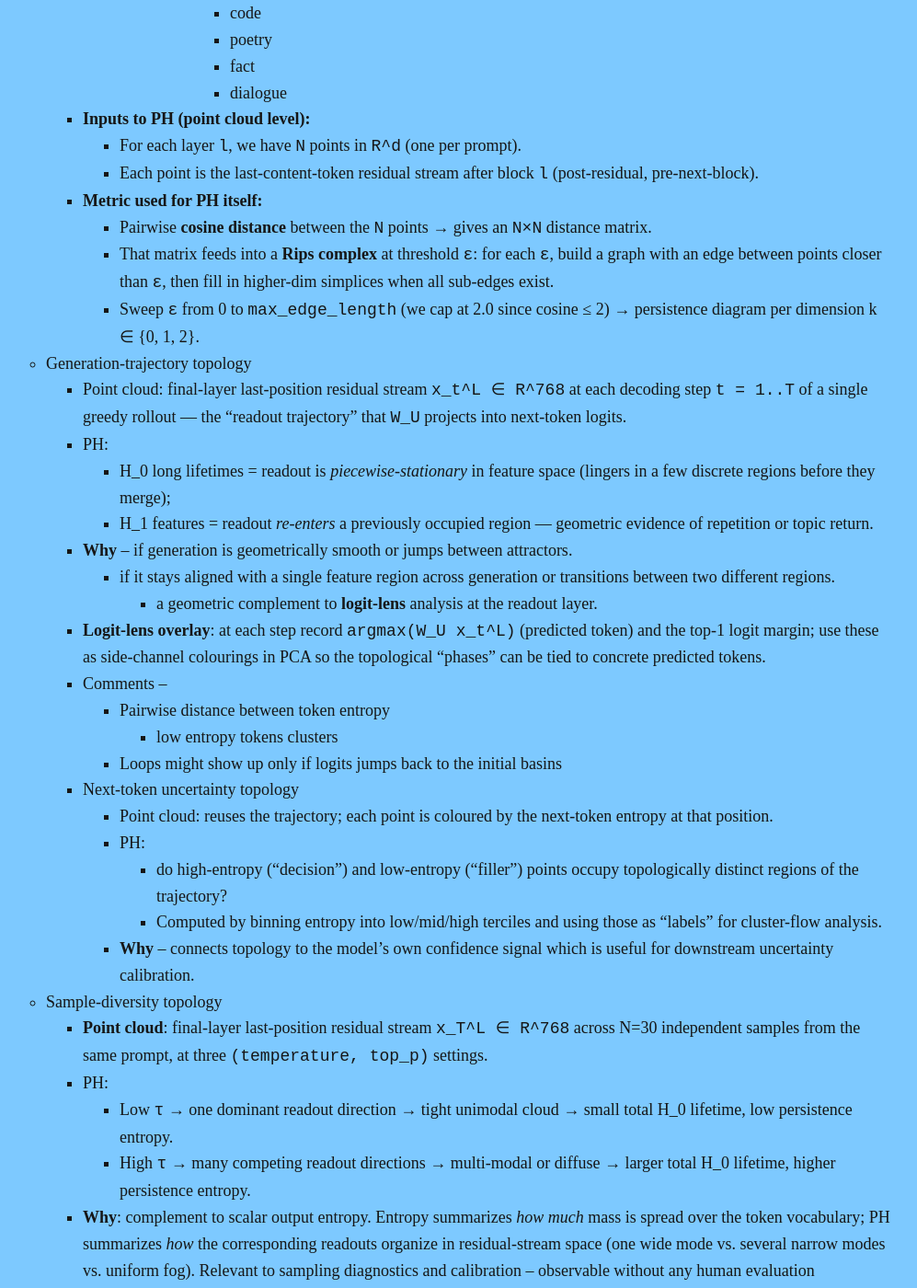
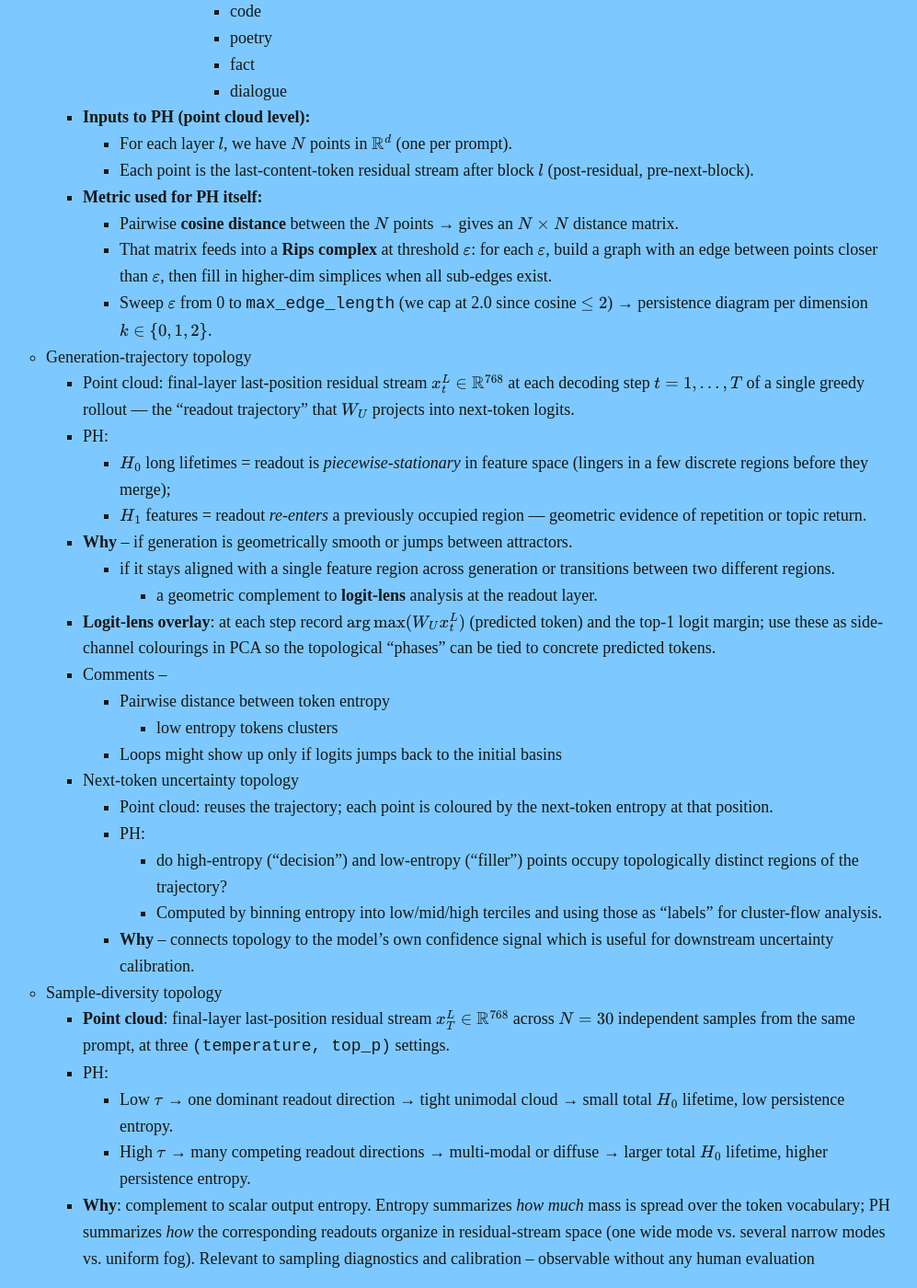
Before and after one commit to FoxHound0x00/FoxHound0x00.github.io, a Jekyll site: the page built from _posts/2026-05-12-generative-model-interpretability.md, in a window 1280 px wide and 1400 px high, scrolled down 2097 px. Shown: the whole window at 92% size, without its empty margins (170-1167 px from the left). Built offline with Jekyll 4.4.1, drawn with Linux system fonts in a browser that asks for light colours; some of the changed text lies outside the part shown.

Commit message:
Render post links and math

```diff
--- a/_layouts/post.html
+++ b/_layouts/post.html
@@ -4,6 +4,7 @@
     <meta charset="utf-8">
     <meta name="viewport" content="width=device-width, initial-scale=1">
     <title>{{ page.title }}</title>
+    <script src="https://cdn.jsdelivr.net/npm/mathjax@3.2.2/es5/tex-chtml.js" async></script>
 
     <style type="text/css">
         body {
--- a/_posts/2026-05-12-generative-model-interpretability.md
+++ b/_posts/2026-05-12-generative-model-interpretability.md
@@ -7,10 +7,10 @@
 - Extending HOLE to generative space.
   - brainstorm more!!!
 - PH cannot replace existing mech-interp tools as they are good in their own sense.
-  - Probing -- https://sidn.baulab.info/probing/
-  - LogitLens, TunedLens -- https://www.lesswrong.com/posts/AcKRB8wDpdaN6v6ru/interpreting-gpt-the-logit-lens
-  - ActivationPatching -- https://www.neelnanda.io/mechanistic-interpretability/attribution-patching
-  - SAEs -- https://www.lesswrong.com/posts/qykrYY6rXXM7EEs8Q/understanding-sae-features-with-the-logit-lens
+  - [Probing](https://sidn.baulab.info/probing/)
+  - [LogitLens, TunedLens](https://www.lesswrong.com/posts/AcKRB8wDpdaN6v6ru/interpreting-gpt-the-logit-lens)
+  - [ActivationPatching](https://www.neelnanda.io/mechanistic-interpretability/attribution-patching)
+  - [SAEs](https://www.lesswrong.com/posts/qykrYY6rXXM7EEs8Q/understanding-sae-features-with-the-logit-lens)
   - PH adds a *coordinate-free geometric* descriptor of point clouds drawn from residual-stream states, which sits orthogonally to those tools.
     - **vs probes / SAEs** — coordinate-aware (feature directions). PH is coordinate-free (only distances).
     - **vs activation patching** — causal. PH is descriptive.
@@ -25,9 +25,9 @@
         - *depth story -- early layers detokenize -- middle layers compute task-relevant features -- late layers re-encode towards the unembedding.*
           - proved by logit lens and tuned lens
             - [Logit Lens](https://www.lesswrong.com/posts/AcKRB8wDpdaN6v6ru/interpreting-gpt-the-logit-lens)
-              - project residuals at each layer through final LayerNorm + `W_U` to get per-layer "if you stopped here, what would the model predict?" distributions. Showed late-layer predictions converge toward the true next token, early-layer predictions look like noise / token identity. Model: **GPT-2 small/medium**. Blog post, not a peer-reviewed paper.
+              - project residuals at each layer through final LayerNorm + $$W_U$$ to get per-layer "if you stopped here, what would the model predict?" distributions. Showed late-layer predictions converge toward the true next token, early-layer predictions look like noise / token identity. Model: **GPT-2 small/medium**. Blog post, not a peer-reviewed paper.
             - [Tuned Lens](https://arxiv.org/pdf/2303.08112)
-              - same idea but with a trained affine probe per layer instead of just `W_U`. Showed predictions sharpen monotonically across depth
+              - same idea but with a trained affine probe per layer instead of just $$W_U$$. Showed predictions sharpen monotonically across depth
               - Models: **Pythia (multiple sizes), GPT-Neo, OPT, BLOOM**
             - ^ these papers don't have prompt categories
               - Neither paper used prompt-category labels. Their setup is: arbitrary natural text → per-layer prediction → curve.
@@ -37,13 +37,13 @@
             - Models on which the depth story has already been proven:
               - trained on **OpenWebText** w/ learned absolute positional encoding
                 - **GPT-2 small, GPT-2 medium**
-              - Trained on **Pile** -- https://arxiv.org/abs/2101.00027
+              - Trained on [**Pile**](https://arxiv.org/abs/2101.00027)
                 - Learned abs pos enc
                   - **GPT-Neo** (125M, 1.3B, 2.7B)
                   - **OPT** (125M through 13B)
-                - ALiBi (Attention with Linear Biases) -- https://arxiv.org/abs/2108.12409
+                - [ALiBi (Attention with Linear Biases)](https://arxiv.org/abs/2108.12409)
                   - **BLOOM** (560M, 1.7B, 3B, 7.1B)
-                - RoPE -- https://arxiv.org/abs/2104.09864
+                - [RoPE](https://arxiv.org/abs/2104.09864)
                   - **Pythia** (multiple sizes — 70M, 160M, 410M, 1B, 1.4B, 2.8B, 6.9B, 12B)
             - Modern instruction-tuned, RoPE-based, RMSNorm-based models — none of which were in either the logit-lens or tuned-lens evaluations:
               - **Qwen** family (Qwen, Qwen1.5, Qwen2, Qwen2.5) — RoPE, RMSNorm, tied embeddings
@@ -63,21 +63,21 @@
             - fact
             - dialogue
     - **Inputs to PH (point cloud level):**
-      - For each layer `l`, we have `N` points in `R^d` (one per prompt).
-      - Each point is the last-content-token residual stream after block `l` (post-residual, pre-next-block).
+      - For each layer $$l$$, we have $$N$$ points in $$\mathbb{R}^d$$ (one per prompt).
+      - Each point is the last-content-token residual stream after block $$l$$ (post-residual, pre-next-block).
     - **Metric used for PH itself:**
-      - Pairwise **cosine distance** between the `N` points → gives an `N×N` distance matrix.
-      - That matrix feeds into a **Rips complex** at threshold `ε`: for each `ε`, build a graph with an edge between points closer than `ε`, then fill in higher-dim simplices when all sub-edges exist.
-      - Sweep `ε` from 0 to `max_edge_length` (we cap at 2.0 since cosine ≤ 2) → persistence diagram per dimension k ∈ {0, 1, 2}.
+      - Pairwise **cosine distance** between the $$N$$ points → gives an $$N \times N$$ distance matrix.
+      - That matrix feeds into a **Rips complex** at threshold $$\varepsilon$$: for each $$\varepsilon$$, build a graph with an edge between points closer than $$\varepsilon$$, then fill in higher-dim simplices when all sub-edges exist.
+      - Sweep $$\varepsilon$$ from 0 to `max_edge_length` (we cap at 2.0 since cosine $$\le 2$$) → persistence diagram per dimension $$k \in \{0, 1, 2\}$$.
   - Generation-trajectory topology
-    - Point cloud: final-layer last-position residual stream `x_t^L ∈ R^768` at each decoding step `t = 1..T` of a single greedy rollout — the "readout trajectory" that `W_U` projects into next-token logits.
+    - Point cloud: final-layer last-position residual stream $$x_t^L \in \mathbb{R}^{768}$$ at each decoding step $$t = 1, \dots, T$$ of a single greedy rollout — the "readout trajectory" that $$W_U$$ projects into next-token logits.
     - PH:
-      - H_0 long lifetimes = readout is *piecewise-stationary* in feature space (lingers in a few discrete regions before they merge);
-      - H_1 features = readout *re-enters* a previously occupied region — geometric evidence of repetition or topic return.
+      - $$H_0$$ long lifetimes = readout is *piecewise-stationary* in feature space (lingers in a few discrete regions before they merge);
+      - $$H_1$$ features = readout *re-enters* a previously occupied region — geometric evidence of repetition or topic return.
     - **Why** -- if generation is geometrically smooth or jumps between attractors.
       - if it stays aligned with a single feature region across generation or transitions between two different regions.
         - a geometric complement to **logit-lens** analysis at the readout layer.
-    - **Logit-lens overlay**: at each step record `argmax(W_U x_t^L)` (predicted token) and the top-1 logit margin; use these as side-channel colourings in PCA so the topological "phases" can be tied to concrete predicted tokens.
+    - **Logit-lens overlay**: at each step record $$\arg\max(W_U x_t^L)$$ (predicted token) and the top-1 logit margin; use these as side-channel colourings in PCA so the topological "phases" can be tied to concrete predicted tokens.
     - Comments --
       - Pairwise distance between token entropy
         - low entropy tokens clusters
@@ -89,8 +89,8 @@
         - Computed by binning entropy into low/mid/high terciles and using those as "labels" for cluster-flow analysis.
       - **Why** -- connects topology to the model's own confidence signal which is useful for downstream uncertainty calibration.
   - Sample-diversity topology
-    - **Point cloud**: final-layer last-position residual stream `x_T^L ∈ R^768` across N=30 independent samples from the same prompt, at three `(temperature, top_p)` settings.
+    - **Point cloud**: final-layer last-position residual stream $$x_T^L \in \mathbb{R}^{768}$$ across $$N = 30$$ independent samples from the same prompt, at three `(temperature, top_p)` settings.
     - PH:
-      - Low `τ` → one dominant readout direction → tight unimodal cloud → small total H_0 lifetime, low persistence entropy.
-      - High `τ` → many competing readout directions → multi-modal or diffuse → larger total H_0 lifetime, higher persistence entropy.
+      - Low $$\tau$$ → one dominant readout direction → tight unimodal cloud → small total $$H_0$$ lifetime, low persistence entropy.
+      - High $$\tau$$ → many competing readout directions → multi-modal or diffuse → larger total $$H_0$$ lifetime, higher persistence entropy.
     - **Why**: complement to scalar output entropy. Entropy summarizes *how much* mass is spread over the token vocabulary; PH summarizes *how* the corresponding readouts organize in residual-stream space (one wide mode vs. several narrow modes vs. uniform fog). Relevant to sampling diagnostics and calibration --  observable without any human evaluation
```
